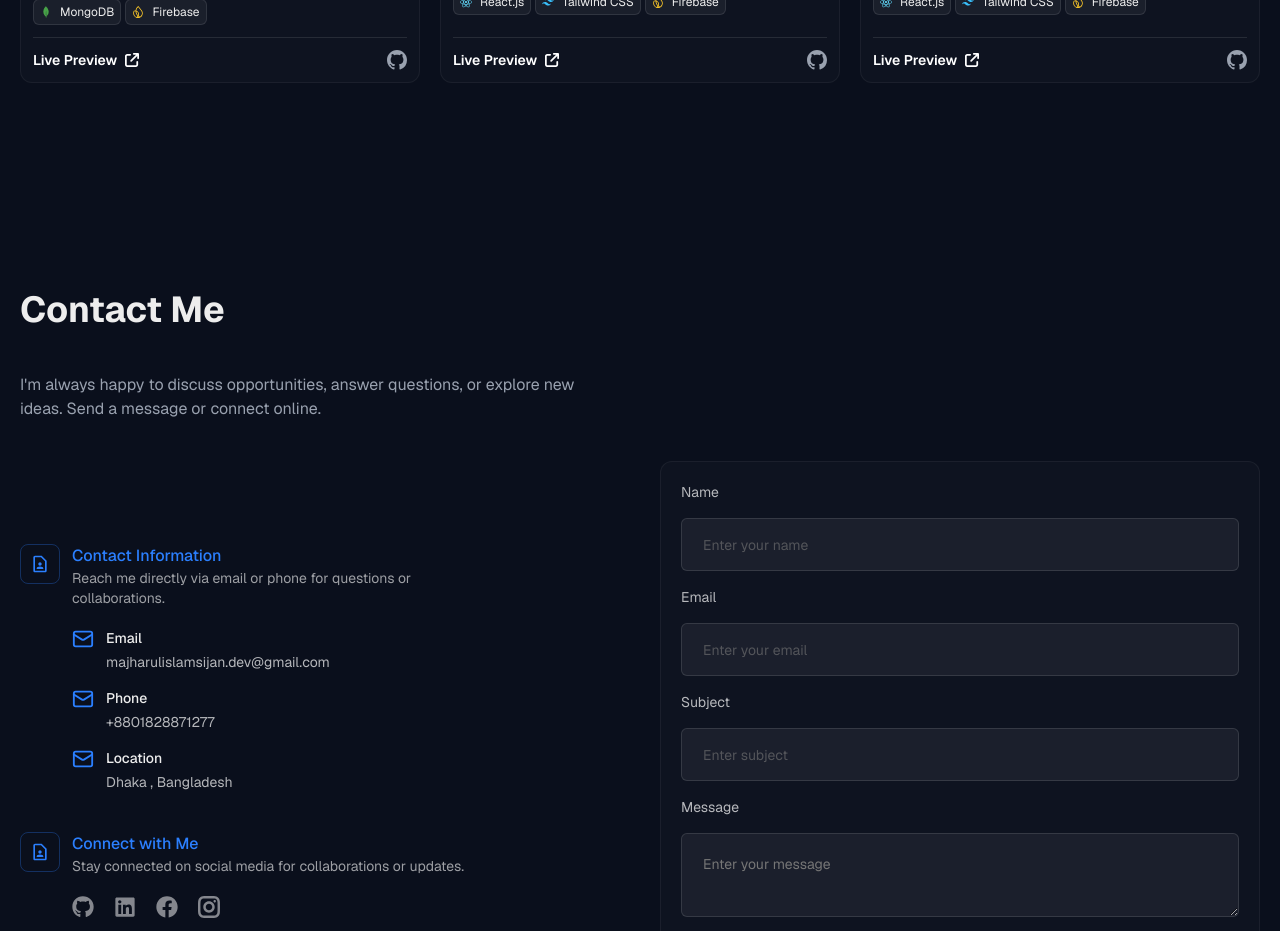
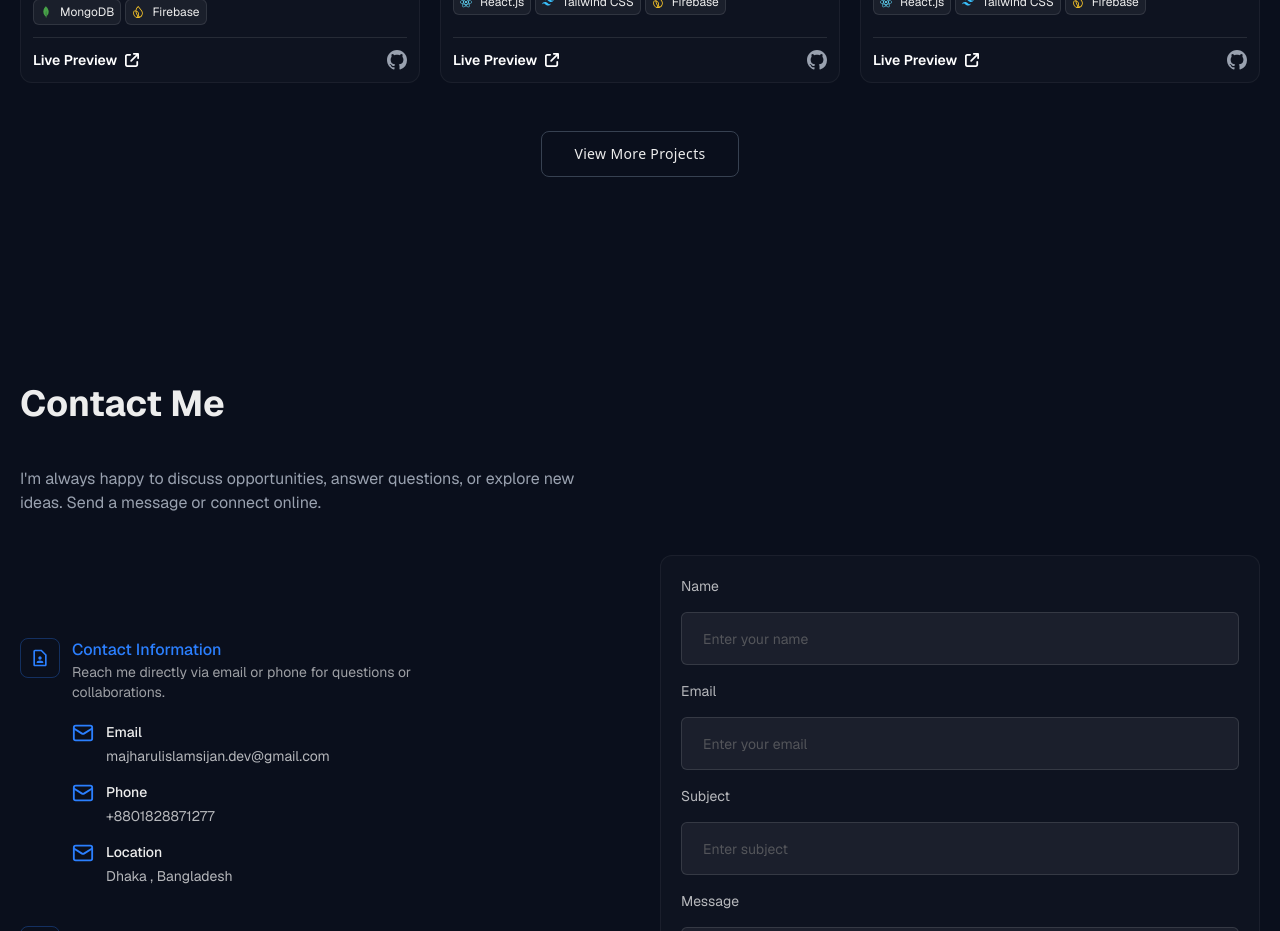
Before and after one commit to Sijan666/personalPortfolio, a React (Vite) app: page / in a window 1280 px wide. Shown: the part 3480-4411 px from the top of the page. Built offline with nearby package versions, Linux system fonts and the light colour scheme.

Commit message:
add btn in projects

```diff
--- a/src/components/layouts/Projects.jsx
+++ b/src/components/layouts/Projects.jsx
@@ -2,7 +2,6 @@ import React from 'react'
 import Container from '../Container'
 import { allProjects } from '../data/projectSApi'
 import Project from '../Project'
-
 
 const Projects = () => {
     return (
@@ -15,6 +14,7 @@ const Projects = () => {
                         <h3 className='lg:text-[36px] text-[30px] font-bold text-[#EDEDED] beforeAfter'>Projects</h3>
                         <p className='text-base text-[#99A1AF] lg:w-[559px] leading-6 pt-8'>Explore some of the personal and team-based projects I have built showcasing my skills and expertise.</p>
                     </div>
+
                     <div className="mt-10">
                         <div className="grid lg:grid-cols-3 grid-cols-1 md:grid-cols-2 items-center gap-5">
                             {allProjects.map((item)=>(
@@ -32,6 +32,12 @@ const Projects = () => {
                             ))}
                         </div>
                     </div>
+                    {/* btn */}
+                    <div className="flex justify-center mt-12">
+                        <a href="https://github.com/sijan666" target="_blank" className="cursor-pointer px-8 py-3 text-sm font-medium tracking-wide text-[#EDEDED] border border-[#374151] rounded-lg hover:bg-[#1F2937] transition-all duration-300 inline-block">
+                            View More Projects
+                        </a>
+                    </div>
                 </Container>
             </div>
         </section>
```
